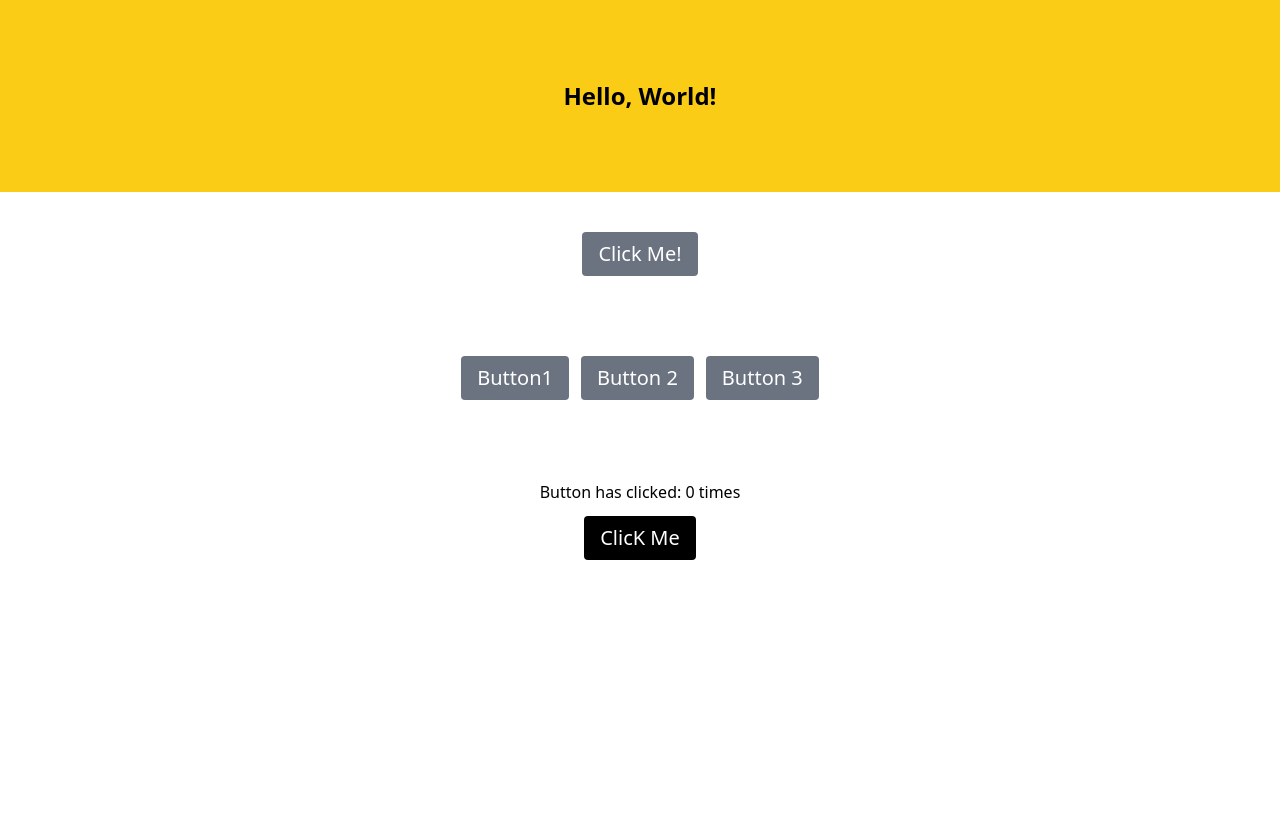
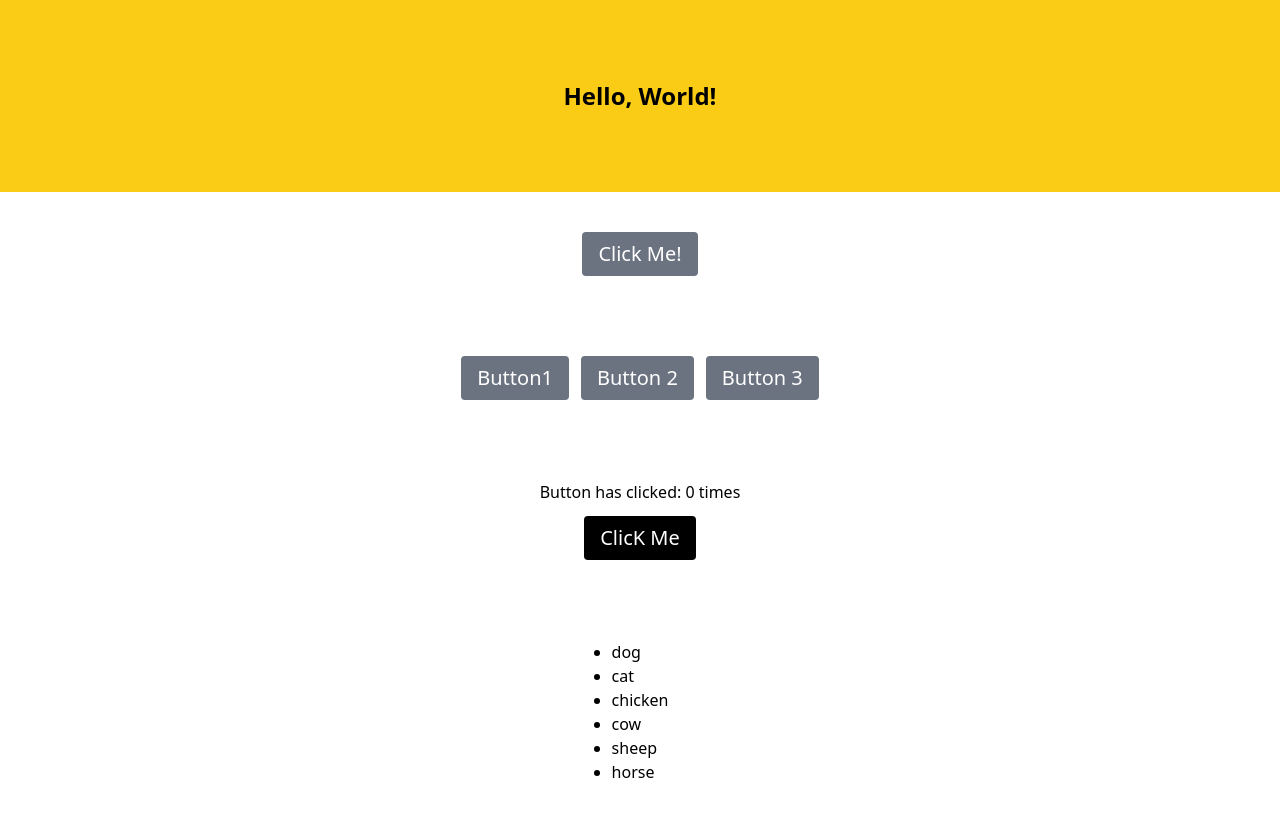
Before and after one commit to AdelineA/React-Introductory-Exercises, a React (Create React App) app: page / in a window 1280 px wide. Shown: the top 816 px of the page. Built offline with nearby package versions, Linux system fonts and the light colour scheme.

Commit message:
add list

```diff
--- a/src/App.js
+++ b/src/App.js
@@ -1,5 +1,6 @@
 import ButtonClick from "./components/ButtonClick";
 import CountClicks from "./components/CountClicks";
+import CreateList from "./components/CreateList";
 import HelloWorld from "./components/HelloWorld";
 import UserClick from "./components/UserClick";
 
@@ -10,6 +11,7 @@ function App() {
       <UserClick/>
       <ButtonClick/>
       <CountClicks/>
+      <CreateList/>
     </div>
   );
 }
--- /dev/null
+++ b/src/components/CreateList.js
@@ -0,0 +1,12 @@
+import React from "react";
+
+const list = ["dog", "cat", "chicken", "cow", "sheep", "horse"];
+
+export default function CreateList() {
+  const listItems = list.map((item) => <li>{item}</li>);
+  return (
+    <div className="py-10 flex flex-col items-center justify-center">
+      <ul className="list-disc">{listItems}</ul>
+    </div>
+  );
+}
```
